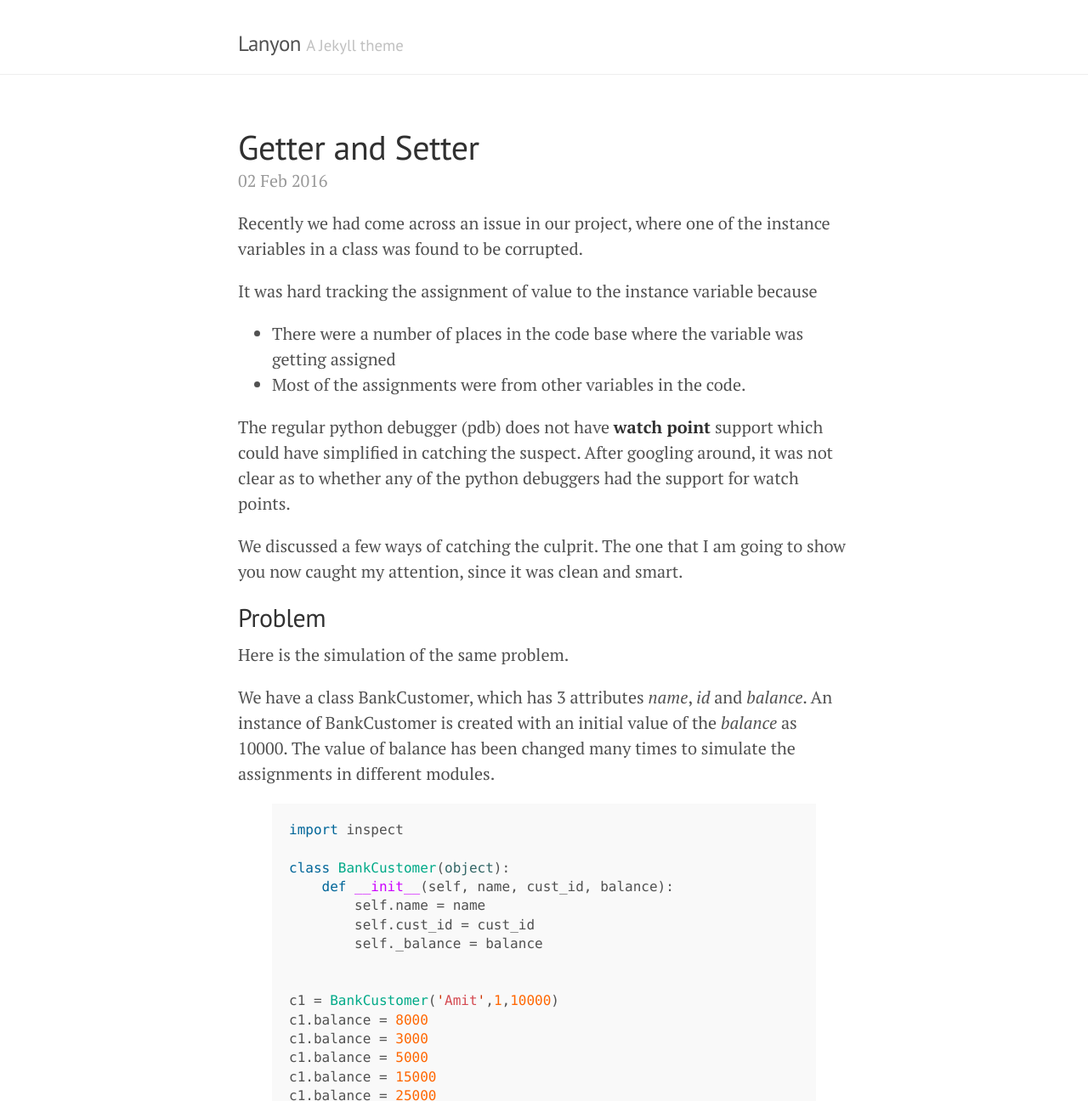
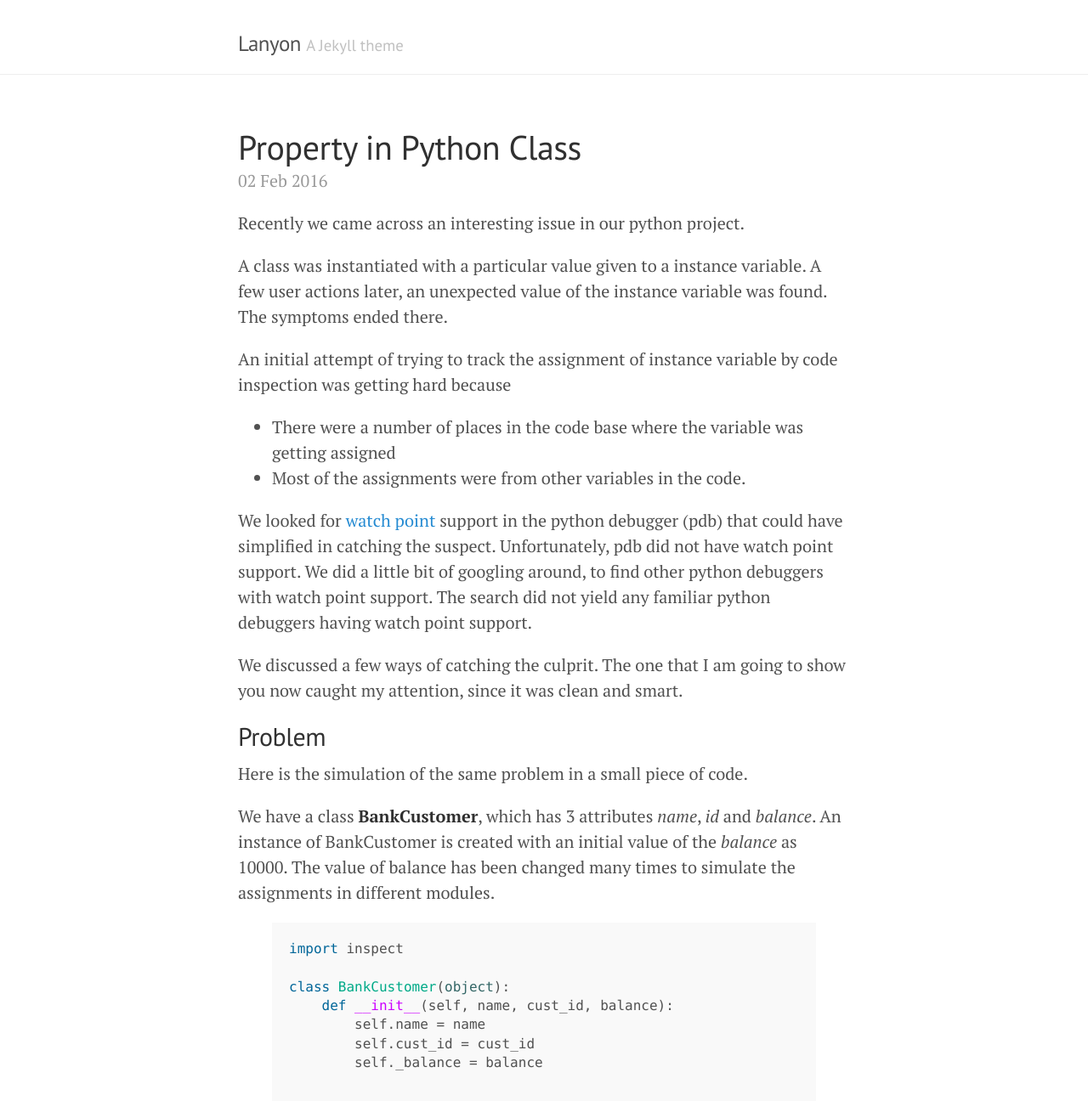
Before and after one commit to raghavan97/src-raghavan97.github.io, a Jekyll site: the page built from _posts/2016-02-02-raghavan-post.md, in a window 1280 px wide and 1400 px high, cut to the strip 104-1400 px from the top of the window. Shown: the whole strip at 85% size. Built offline with Jekyll 4.4.1, drawn with Linux system fonts in a browser that asks for light colours; some of the changed text lies outside the part shown.

Commit message:
Completed all editing

```diff
--- a/_posts/2016-02-02-raghavan-post.md
+++ b/_posts/2016-02-02-raghavan-post.md
@@ -1,24 +1,26 @@
 ---
 layout: post
-title: Getter and Setter
+title: Property in Python Class
 ---
 
 
-Recently we had come across an issue in our project, where one of the instance variables in a class was found to be corrupted.
+Recently we came across an interesting issue in our python project.
 
-It was hard tracking the assignment of value to the instance variable because
+A class was instantiated with a particular value given to a instance variable. A few user actions later, an unexpected value of the instance variable was found. The symptoms ended there.
+
+An initial attempt of trying to track the assignment of instance variable by code inspection was getting hard because
 * There were a number of places in the code base where the variable was getting assigned
 * Most of the assignments were from other variables in the code.
 
-The regular python debugger (pdb) does not have **watch point** support which could have simplified in catching the suspect. After googling around, it was not clear as to whether any of the python debuggers had the support for watch points.
+We looked for <a href="https://sourceware.org/gdb/onlinedocs/gdb/Set-Watchpoints.html">watch point</a> support in the python debugger (pdb) that could have simplified in catching the suspect. Unfortunately, pdb did not have watch point support. We did a little bit of googling around, to find other python debuggers with watch point support. The search did not yield any familiar python debuggers having watch point support.
 
 We discussed a few ways of catching the culprit. The one that I am going to show you now caught my attention, since it was clean and smart.
 
 ## Problem
 
-Here is the simulation of the same problem.
+Here is the simulation of the same problem in a small piece of code.
 
-We have a class BankCustomer, which has 3 attributes *name*, *id* and *balance*. An instance of BankCustomer is created with an initial value of the *balance* as 10000. The value of balance has been changed many times to simulate the assignments in different modules.
+We have a class **BankCustomer**, which has 3 attributes *name*, *id* and *balance*. An instance of BankCustomer is created with an initial value of the *balance* as 10000. The value of balance has been changed many times to simulate the assignments in different modules.
 
 
 {% highlight python %}
@@ -41,7 +43,7 @@ c1.balance = 65000
 
 {% endhighlight %}
 
-The idea is to catch the place where an assignment of 5000 takes place.
+The idea is to catch the place where an assignment of a specific unacceptable value takes place. In this example, 5000 is an unacceptable value for balance.
 
 ## Solution
 
@@ -50,7 +52,7 @@ The way we solve this problem is
 * Make *balance* a property of the class
 * In the property setter, we print the caller branching on the condition of interest
 
-We make use of the inspect module **stack()** call to get the caller information.
+We make use of the <a href="https://docs.python.org/2/library/inspect.html">inspect</a> module **stack()** call to get the caller information.
 
 The following shows the modified code for solving the issue.
 
```
Also changed, not shown: other parts of _posts/2016-02-02-raghavan-post.md (+16 -4 lines).
